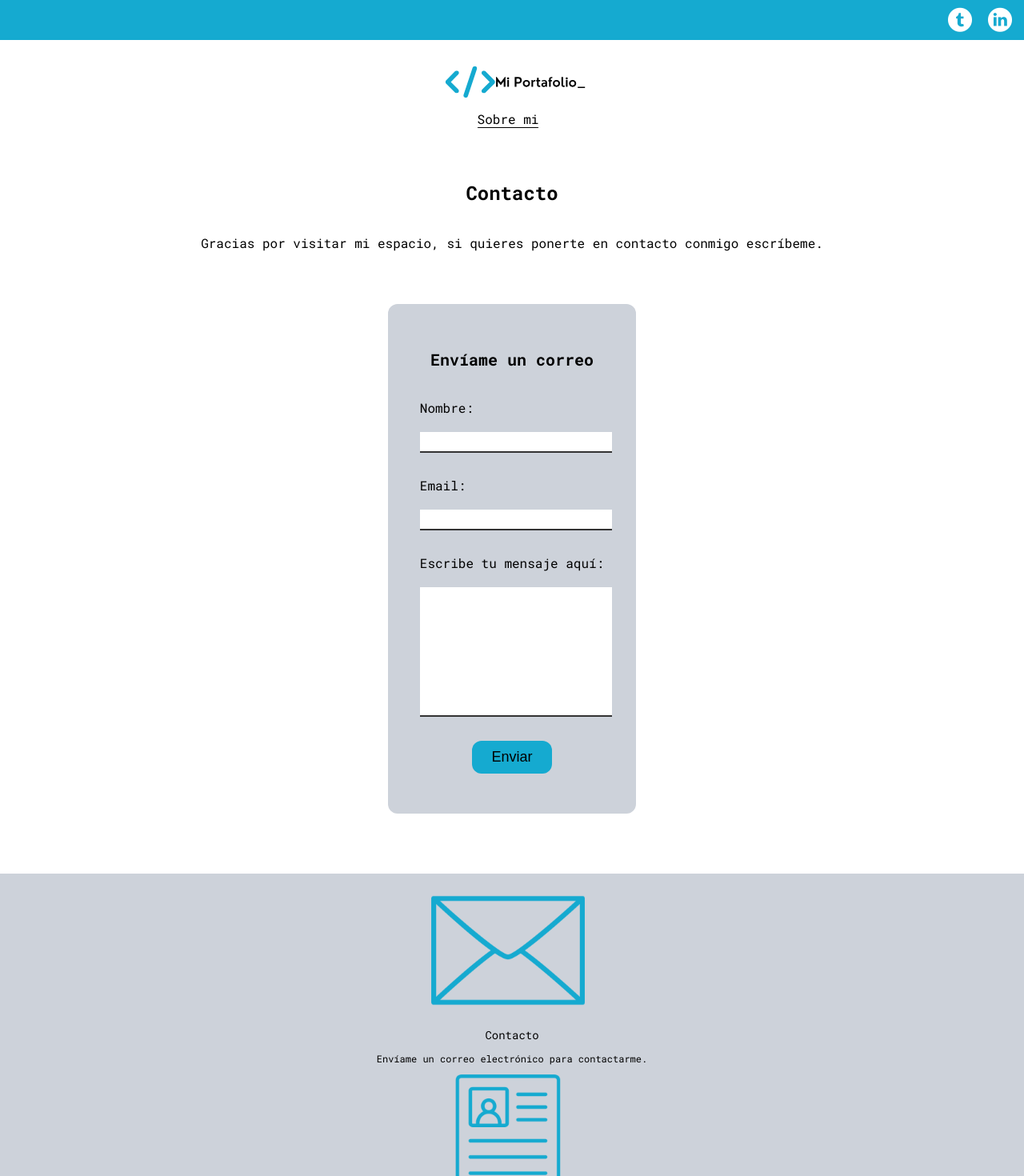
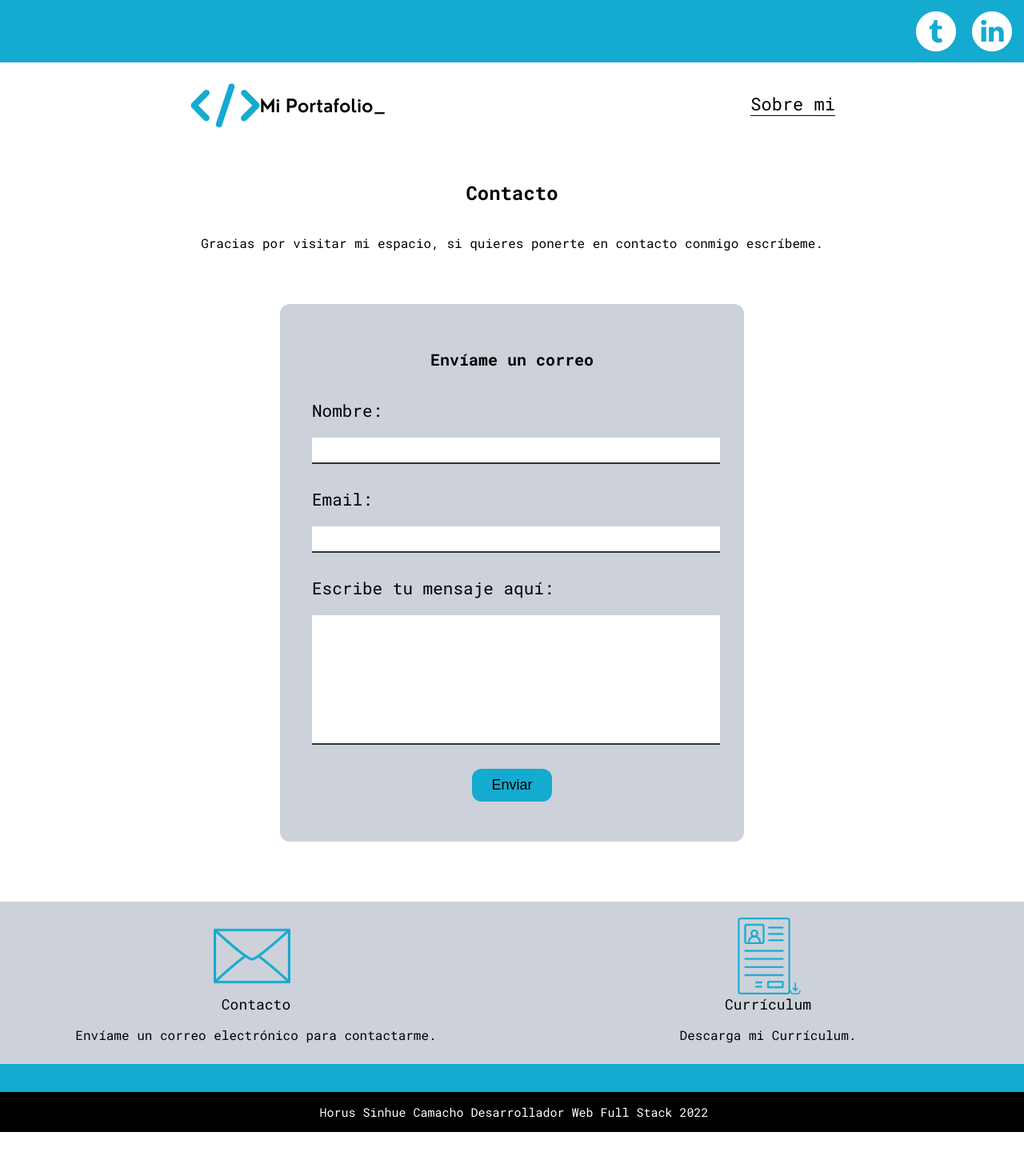
Before and after one commit to horuscamacho/project-portfolio-MF, a React (Create React App) app in the folder client/: page /contact in a window 1280 px wide. Shown: the top 1470 px of the page at 80% size. After the commit the page ends 1415 px from the top, so only its background shows below. Built offline with nearby package versions, Linux system fonts and the light colour scheme; the HTML template or start-up script is replaced by a standard one.

Commit message:
Listo para Tabletas

```diff
--- a/client/src/App.css
+++ b/client/src/App.css
@@ -18,6 +18,8 @@ a {
     display: flex;
     flex-direction: column;
 }
+
+
 
 /*C A B E C E R A    D E L   D O C U M E N T O
     C O N   B A R R A   D E   N A V E G A C I Ó N
@@ -45,6 +47,7 @@ header .header-icons-container .icons {
 
 header .icons span {
     color: white;
+    font-size: 40px;
 }
 
 nav {
@@ -87,7 +90,6 @@ nav .profile-link a {
     background-position: center;
     background-repeat: no-repeat;
     background-size: cover;
-    height: 100%;
 }
 
 .home-main section {
@@ -111,10 +113,11 @@ nav .profile-link a {
     display: grid;
     align-items: center;
     border-radius: 12px;
+    border-color: black;
 }
 
 .home-main-button a {
-    font-weight: 400;
+    font-weight: 250;
     font-size: 18px;
     color: black;
 }
@@ -221,7 +224,6 @@ footer p {
 .contact-main-container {
     width: 100%;
     background-color: #cdd2da;
-
     display: flex;
     flex-direction: column;
 }
@@ -460,3 +462,211 @@ footer p {
     font-size: 18px;
     align-self: center;
   }
+
+
+  @media (min-width: 600px) {
+    header .header-icons-container {
+        height: 100px;
+        background: #15aad0;
+        display: flex;
+        justify-content: flex-end;
+        align-items: center;
+    }
+    header .header-icons-container .icons {
+        padding-right: 15px;
+        height: 60px;
+        display: flex;
+        justify-content: center;
+        align-items: center;
+    }
+
+    header .header-icons-container .icons span {
+        color: white;
+        font-size: 50px;
+    }
+    nav {
+        display: flex;
+        flex-direction: row;
+        align-items: center;
+        justify-content: space-around;
+        height: 120px;
+        margin-bottom: 0;
+    }
+    nav .nav-logo-container img {
+        width: 250px;
+        margin-top: 10px;
+    }
+
+    nav .profile-link a {
+        color: black;
+        border-bottom: 1px solid black;
+        font-size: 22px;
+    }
+    .home-main {
+        display: flex;
+        flex-grow: 1;
+        background-image: url(./assets/coverMobile.png);
+        background-position: center;
+        background-repeat: no-repeat;
+        background-size: cover;
+    }
+
+    .home-main-text {
+        font-size: 28px;
+        color: white;
+        font-weight: 500;
+        letter-spacing: 4px;
+    }
+    .home-main-button {
+        width: 100px;
+        height: 40px;
+        background-color: #15aad0;
+        display: grid;
+        align-items: center;
+        border-radius: 12px;
+        border-color: black;
+    }
+    .home-main-button a {
+        font-weight: 290;
+        font-size: 20px;
+        color: black;
+    }
+
+    .blogs-main-new {
+        width: 100%;
+        display: flex;
+        flex-direction: column;
+        align-items: center;
+    }
+
+    .blogs-main-new h3 {
+        font-size: 23px;
+    }
+
+    .blogs-main-new-mobile {
+    width: 100%;
+    display: flex;
+    flex-direction: row;
+    justify-content: center;
+    align-items: center;
+    }
+    .blogs-news-info-container p {
+        font-size: 18px;
+    }
+
+    .blogs-main-post-mobile {
+        display: flex;
+        flex-direction: row;
+        flex-wrap: wrap;
+        justify-content: center;
+    }
+    .post-container {
+        width: 40%;
+        padding: 20px;
+        height: 500px;
+        display: flex;
+        flex-direction: column;
+        align-items: baseline;
+        justify-content: end;
+        justify-content: space-between;
+    }
+
+    .post-container h4 {
+        font-size: 21px;
+    }
+
+    .post-container .text-proyects {
+        font-size: 18px;
+    }
+
+    .contact-main-container {
+        width: 100%;
+        background-color: #cdd2da;
+        display: flex;
+        flex-direction: row;
+        padding-top: 20px;
+        padding-bottom: 10px;
+    }
+    .contact-main-container a{
+        font-size: 18px;
+    }
+
+    .contact-main-container p{
+        font-size: 16px;
+    }
+
+    footer {
+        height: 100px;
+    }
+
+    footer p {
+        font-size: 15px;
+    }
+
+    .profile-container {
+        display: flex;
+        flex-direction: column;
+        justify-content: center;
+        align-items: center;
+    }
+
+    .profile-image-container {
+        width: 40%;
+    }
+
+
+    .profile-text-container {
+        padding-left: 16px;
+    }
+
+    .profile-text-container h2 {
+        font-size: 22px;
+    }
+    .profile-text-container p{
+        font-size: 18px;
+    }
+
+    .profile-main-proyect h3{
+        font-size: 21spx;
+    }
+
+    .proyects-main-container {
+        display: flex;
+        flex-direction: row;
+        flex-wrap: wrap;
+        justify-content: center;
+    }
+    .proyect-container {
+        width: 40%;
+    }
+    .proyect-container {
+        padding: 20px;
+    }
+
+    .proyect-container h4 {
+        font-size: 20px;
+    }
+    .proyect-container p{
+        font-size: 16px;
+    }
+
+    form {
+        width: 500px;
+    }
+    .container-contact-main .content p{
+        padding-left: 60px;
+        padding-right: 60px;
+    }
+
+    .contactForm .inputBox span {
+        font-size: 21px;
+    }
+    .contactForm .inputBox input {
+        font-size: 18px;
+    }
+
+    .contactForm .inputBox textarea {
+        font-size: 18px;
+    }
+
+  }
--- a/client/src/components/HeardeCSS/flaticon.css
+++ b/client/src/components/HeardeCSS/flaticon.css
@@ -24,7 +24,7 @@
 [class^="flaticon-"]:before, [class*=" flaticon-"]:before,
 [class^="flaticon-"]:after, [class*=" flaticon-"]:after {
   font-family: Flaticon;
-        font-size: 30px;
+        font-size: unset;
 font-style: normal;
 margin-left: 20px;
 }
--- a/client/src/components/HomeC/Home.jsx
+++ b/client/src/components/HomeC/Home.jsx
@@ -10,7 +10,7 @@ const Home = () => {
   return (
     <div className='root'>
         <Header />
-        <main className='blogs-mail'>
+        <main className='blogs-main'>
         <SectionOneHome />
         <SectionTwoHome />
         <SectionContactF />
--- a/client/src/components/HomeC/Projects.jsx
+++ b/client/src/components/HomeC/Projects.jsx
@@ -6,7 +6,7 @@ const Projects = (projects) => {
   return (
     <article className="post-container">
       <img src={data.link} alt="" />
-      <p>{data.proyecto}</p>
+      <h4>{data.proyecto}</h4>
       <p className="text-proyects">
         {data.descripcion}
       </p>
--- a/client/src/components/HomeC/SectionOneHome.jsx
+++ b/client/src/components/HomeC/SectionOneHome.jsx
@@ -6,6 +6,7 @@ const SectionOneHome = () => {
     <section className="blogs-news-container">
       <div className="blogs-main-new">
         <h3>Bienvenido a mi portafolio</h3>
+        <div className="blogs-main-new-mobile">
         <div className="blogs-news-img-container">
           <img src={mainPic} alt="" />
         </div>
@@ -18,6 +19,8 @@ const SectionOneHome = () => {
             otras..
           </p>
         </div>
+        </div>
+
       </div>
     </section>
   );
--- a/client/src/components/HomeC/SectionTwoHome.jsx
+++ b/client/src/components/HomeC/SectionTwoHome.jsx
@@ -7,9 +7,11 @@ const SectionTwoHome = () => {
     <section className="blogs-posts-container">
       <div className="blogs-main-post">
         <h3>{proyectos[0]}</h3>
+        <div className="blogs-main-post-mobile">
         {proyectos[1]?.map((item) => {
           return <Projects data={item} key={item.id}/>
         })}
+        </div>
       </div>
     </section>
   );
--- a/client/src/components/Profile/SectionOneProf.jsx
+++ b/client/src/components/Profile/SectionOneProf.jsx
@@ -8,7 +8,7 @@ const SectionOneProf = () => {
         <div className="profile-image-container">
           <img src={profPic} alt="" />
         </div>
-        <div>
+        <div className="profile-text-container">
           <h2>Hola!👋🏻 mi nombre es Horus Sinhue</h2>
           <p>
             Recientemente cumplí mi sueño de convertirme en desarrollador, a
--- a/client/src/components/data/proyects_certificates.js
+++ b/client/src/components/data/proyects_certificates.js
@@ -37,7 +37,7 @@ export const proyectos = [
       id: 4,
       proyecto: "Portafolio Personal",
       descripcion:
-        "Mi portafolio fue desarrollado con tecnologías simples como React y Redux para el manejo de los estados de componentes, además utilice los conceptos aprendidos del Responsive Design para contruir mi maquetado de forma Mobile First",
+        "Fue desarrollado con tecnologías simples como React y Redux, está maquetado de forma Mobile First",
       link: "https://i.postimg.cc/L67XNX0R/portafolio.png",
       github: "https://github.com/horuscamacho/project-portfolio-MF",
       deploy: "",
```
